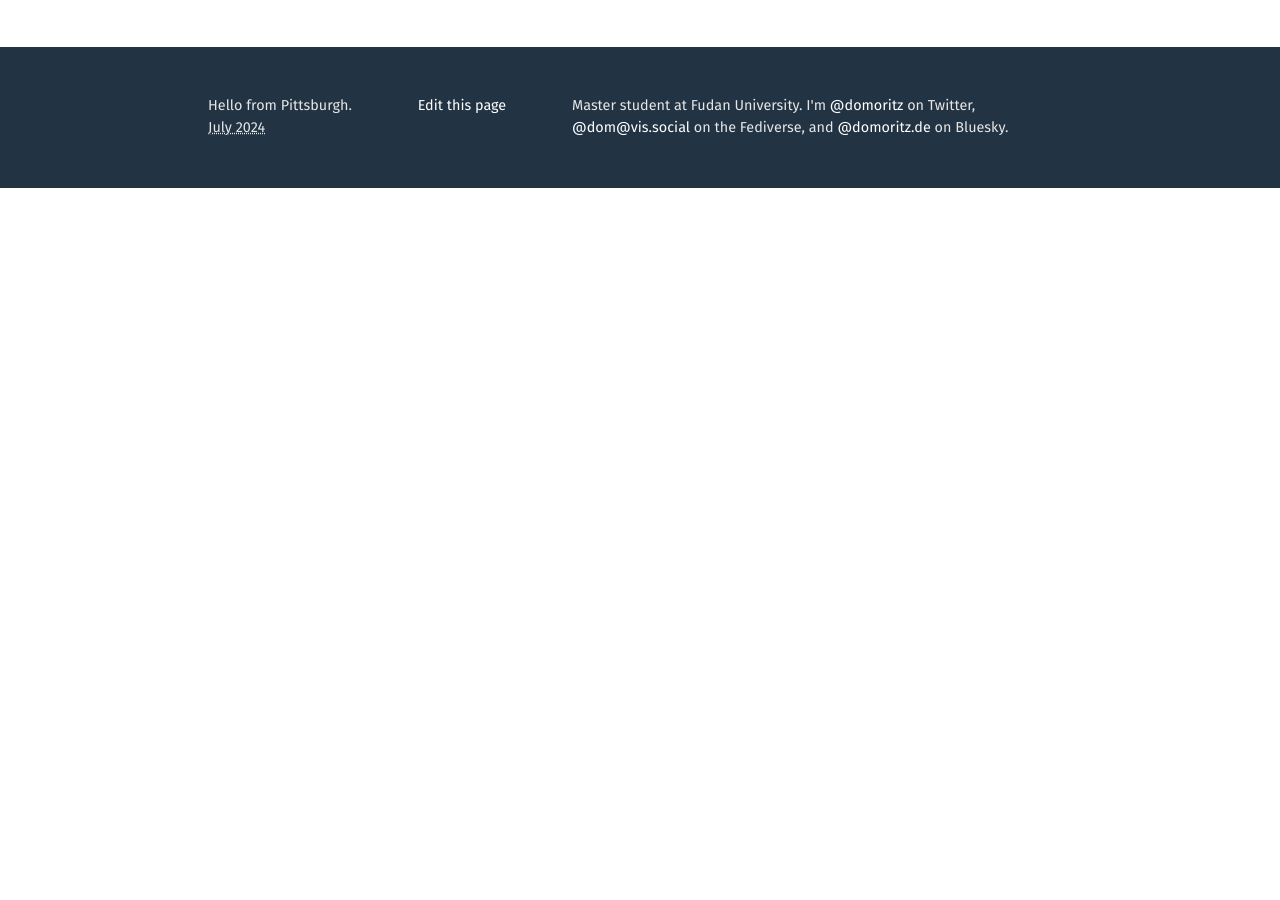
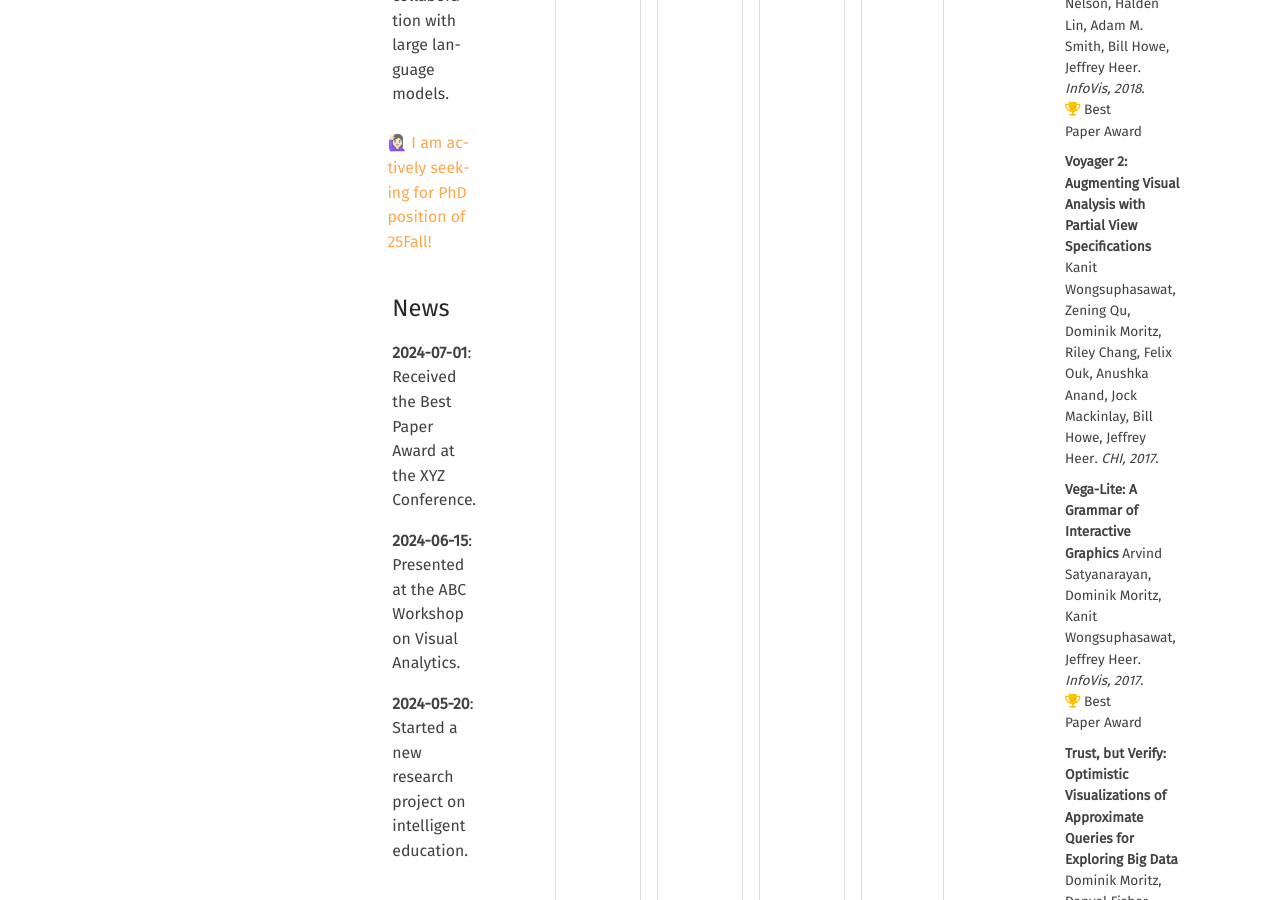
Before and after one commit to lynnegaogao/lynnegaogao.github.io, a Jekyll site: the page built from index.md, in a window 1280 px wide and 900 px high, scrolled down 1774 px. Built offline with Jekyll 4.4.1, drawn with Linux system fonts in a browser that asks for light colours; before the commit the page ends 1962 px from its top, so only the background shows below that.

Commit message:
add news

```diff
--- a/index.md
+++ b/index.md
@@ -30,10 +30,12 @@ My research interests lie in Visual Analytics and Human-Computer Interaction. Sp
 <br><br>
 <span class="bounce">🙋🏻‍♀️ I am actively seeking for PhD position of 25Fall!</span>
 
-</div>
+<div class="news" markdown="1">
+## News
 
-<div class="intro" markdown="2">
-News
+- **2024-07-01**: Received the Best Paper Award at the XYZ Conference.
+- **2024-06-15**: Presented at the ABC Workshop on Visual Analytics.
+- **2024-05-20**: Started a new research project on intelligent education.
 
 </div>
 
```
